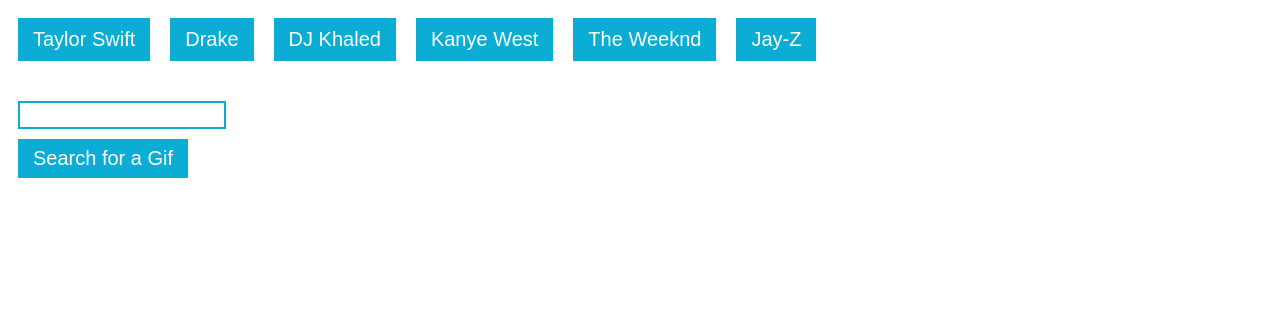
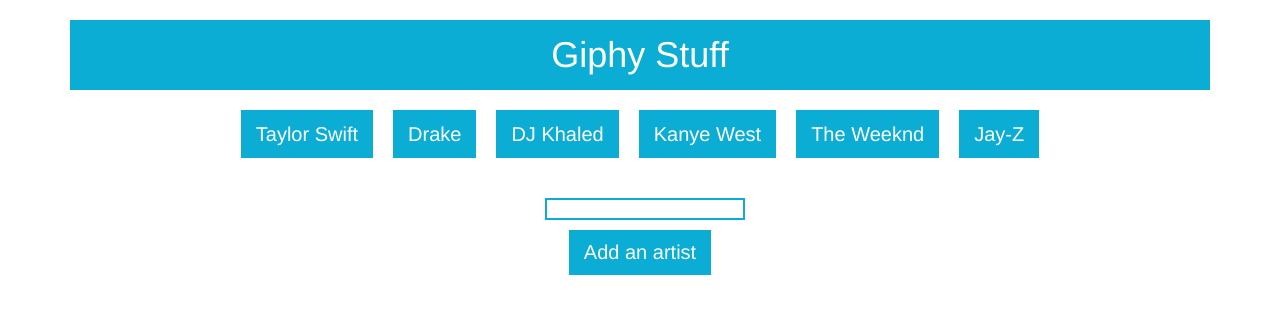
Before and after one commit to saadmecci/GifTastic, a plain HTML site: page index.html in a window 1280 px wide. Both pictures are taken after a click on the button "Taylor Swift". Drawn offline with nearby package versions, Linux system fonts and the light colour scheme; no server answers.

Commit message:
bootstrap layout

```diff
--- a/assets/css/style.css
+++ b/assets/css/style.css
@@ -1,4 +1,4 @@
-.searchButton {
+#searchButton {
 	border: none;
 	margin: 10px 10px 10px 10px;
 	color: #ffffff;
@@ -25,3 +25,25 @@
 	font-size: 20px;
 	padding: 8px 15px 8px 15px;
 }
+
+.heading {
+	text-align: center;
+}
+
+.gifButtonsDiv {
+	text-align: center;
+}
+
+.formDiv {
+	text-align: center;
+}
+
+h1 {
+	background-color: #0BADD4;
+	color: #ffffff;
+	padding: 15px 0px 15px 0px;
+}
+
+.float {
+	float: left;
+}
--- a/assets/javascript/gif.js
+++ b/assets/javascript/gif.js
@@ -1,4 +1,4 @@
-$(document).ready(function () {
+$(document).ready(function() {
 
     var artists = [
         "Taylor Swift",
@@ -10,47 +10,68 @@
     ];
 
 
-	function renderButtons () {
+    function renderButtons() {
 
         $(".gifButtons").empty();
 
         for (var i = 0; i < artists.length; i++) {
 
-			$(".gifButtons").append("<button class='searchButton'>" + artists[i] + "</button>");
+            var artistButton = $("<button>").attr("id", "searchButton");
+
+            $(artistButton).append(artists[i]);
+
+            $(".gifButtons").append(artistButton);
         }
     }
 
     renderButtons();
 
-	var queryURL = "https://api.giphy.com/v1/gifs/search?q=" + $(".searchButton").html() + "&api_key=dc6zaTOxFJmzC&limit=10"
+    function displayGif(button) {
 
-	function displayGif () {
+    	var currentSearch = $(button).html();
+    	var queryURL = "https://api.giphy.com/v1/gifs/search?q=" + currentSearch + "&api_key=dc6zaTOxFJmzC&limit=10";
+
         $.ajax({
             url: queryURL,
             method: "GET"
-		}).done(function(response){
+        }).done(function(response) {
+
+            console.log(response);
+
+            var results = response.data
+
+            for (var i = 0; i < results.length; i++) {
+
+                var gifDiv = $("<div class='float'>");
+                var rating = $("<p>").text("Rating: " + results[i].rating);
+
+                var gifImage = $("<img>");
+
+                gifImage.attr("src", results[i].images.fixed_height.url);
+
+                gifDiv.append(gifImage);
+                gifDiv.prepend(rating);
+
+                $(".gifsAppearHere").append(gifDiv);
+            }
+        });
+    }
 
 
-			console.log(response);
-			$(".gifsAppearHere").html(response);
-		})
-	}
+    $(document).on("click", "#searchButton", function() {
+        event.preventDefault();
+        $(".gifsAppearHere").empty();
+        displayGif(this);
+        renderButtons();
+    });
 
-	function buttonClicker () {
-
-		$(".searchButton").on("click", function () {
-			event.preventDefault();
-			displayGif();
-		})
-	}
-
-	buttonClicker();
-
-	$(".buttonAppender").on("click", function (event) {
+    $(".buttonAppender").on("click", function(event) {
         event.preventDefault();
         var userArtist = $("#searchBox").val().trim();
         artists.push(userArtist);
         renderButtons();
      });
 
+
+
 });
--- a/index.html
+++ b/index.html
@@ -5,6 +5,8 @@
 <head>
 
 	<meta charset="utf-8">
+
+	<link rel="stylesheet" href="https://maxcdn.bootstrapcdn.com/bootstrap/3.3.7/css/bootstrap.min.css" integrity="sha384-BVYiiSIFeK1dGmJRAkycuHAHRg32OmUcww7on3RYdg4Va+PmSTsz/K68vbdEjh4u" crossorigin="anonymous">
 
 	<link rel="stylesheet" type="text/css" href="assets/css/style.css">
 
@@ -18,17 +20,67 @@
 
 <body>
 
+	<div class="container">
+
+		<div class="row heading">
+
+			<div class="col-md-12">
+
+				<h1>Giphy Stuff</h1>
+
+			</div>
+
+		</div>
+
+	</div>
+
+	<div class="container">
+
+		<div class="row gifButtonsDiv">
+
+			<div class="col-md-12">
+
 				<div class="gifButtons"></div>
+
+			</div>
+
+		</div>
+
+	</div>
+
+	<div class="container">
+
+		<div class="row formDiv">
+
+			<div class="col-md-12">
 
 				<form class="gifSearch">
 
 					<input type="text" id="searchBox">
 					<br>
-		<input type="submit" class="buttonAppender" value="Search for a Gif">
+					<input type="submit" class="buttonAppender" value="Add an artist">
 
 				</form>
 
+			</div>
+
+		</div>
+
+	</div>
+
+	<div class="container">
+
+		<div class="row">
+
+			<div class="col-md-12">
+
 				<div class="gifsAppearHere"></div>
+
+			</div>
+
+		</div>
+
+	</div>
 
 </body>
 </html>
```
Lines whose indentation alone changed are shown as unchanged.
